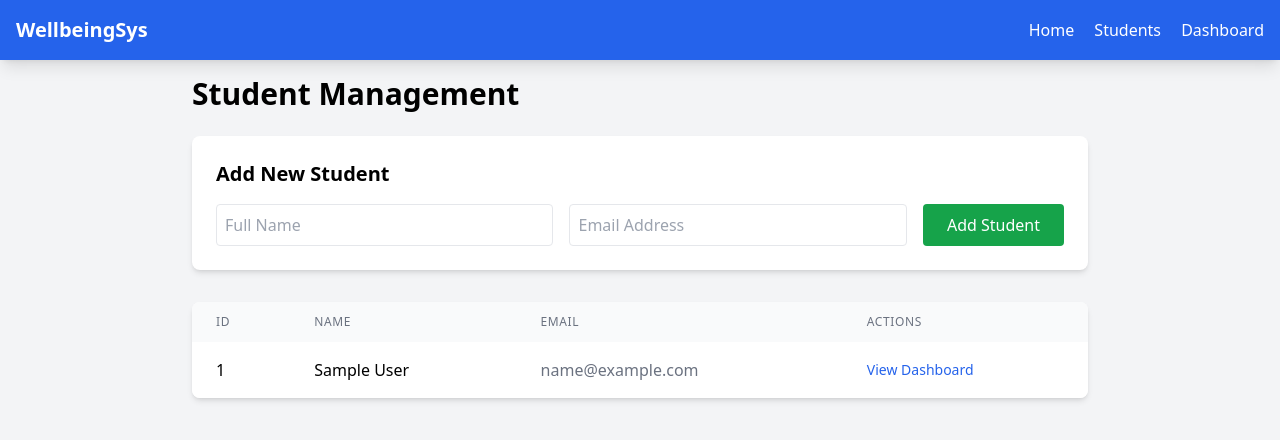
After one commit to Charbelto/Student_Wellbeing_Insights, a Flask app: page /students in a window 1280 px wide. The commit adds this page. Shown: the top 440 px of the page. Run offline with Flask 3, Linux system fonts and the light colour scheme; tables that the repository leaves empty hold one stand-in row (values such as "Sample post"); some libraries are stand-ins or nearby versions.

Commit message:
Implement Student management routes and UI

```diff
--- a/app/routes.py
+++ b/app/routes.py
@@ -1,5 +1,4 @@
-from flask import Blueprint, render_template, current_app, jsonify, request
-from app.database.models import StressLevel
+from flask import Blueprint, render_template, current_app, jsonify, request, redirect, url_for, flash
 
 main_bp = Blueprint('main', __name__)
 
@@ -7,21 +6,47 @@ main_bp = Blueprint('main', __name__)
 def index():
     return render_template('index.html')
 
+@main_bp.route('/students')
+def students():
+    all_students = current_app.student_service.get_all_students()
+    return render_template('students.html', students=all_students)
+
+@main_bp.route('/students/add', methods=['POST'])
+def add_student():
+    name = request.form.get('name')
+    email = request.form.get('email')
+
+    try:
+        current_app.student_service.create_student(name, email)
+        # flash('Student added successfully!', 'success') # Need secret key for flash
+    except ValueError as e:
+        # flash(str(e), 'error')
+        return render_template('students.html',
+                             students=current_app.student_service.get_all_students(),
+                             error=str(e))
+
+    return redirect(url_for('main.students'))
+
 @main_bp.route('/dashboard')
 def dashboard():
-    # For the prototype, we'll simulate data for a specific student or show system overview
-    # Let's show data for student_id=1 by default
-    student_id = 1
+    # If student_id is passed, show for that student, else show list or default
+    student_id = request.args.get('student_id', type=int)
 
-    # Ensure some data exists for demonstration if empty (optional, but good for first run)
-    # In production, this wouldn't be here.
-    if not current_app.attendance_service.get_student_attendance(student_id):
-        # Seed some data
-        from datetime import date
-        current_app.attendance_service.record_attendance(student_id, "CS101", "Present", date.today())
+    if not student_id:
+        # If no student selected, try to pick the first one or show empty state
+        students = current_app.student_service.get_all_students()
+        if students:
+            return redirect(url_for('main.dashboard', student_id=students[0].id))
+        else:
+            # No students at all
+            return render_template('dashboard.html', summary=None, error="No students found. Please add a student first.")
 
     summary = current_app.analytics_service.get_student_wellbeing_summary(student_id)
-    return render_template('dashboard.html', summary=summary)
+    # Also fetch student details to display name
+    student = current_app.student_service.get_student(student_id)
+    all_students = current_app.student_service.get_all_students()
+
+    return render_template('dashboard.html', summary=summary, student=student, all_students=all_students)
 
 @main_bp.route('/api/submit-survey', methods=['POST'])
 def submit_survey():
--- a/app/templates/base.html
+++ b/app/templates/base.html
@@ -12,6 +12,7 @@
             <a href="/" class="text-xl font-bold">WellbeingSys</a>
             <div class="space-x-4">
                 <a href="/" class="hover:text-blue-200">Home</a>
+                <a href="/students" class="hover:text-blue-200">Students</a>
                 <a href="/dashboard" class="hover:text-blue-200">Dashboard</a>
             </div>
         </div>
--- /dev/null
+++ b/app/templates/students.html
@@ -0,0 +1,61 @@
+{% extends "base.html" %}
+
+{% block content %}
+<div class="max-w-4xl mx-auto">
+    <h1 class="text-3xl font-bold mb-6">Student Management</h1>
+
+    {% if error %}
+    <div class="bg-red-100 border border-red-400 text-red-700 px-4 py-3 rounded mb-4">
+        {{ error }}
+    </div>
+    {% endif %}
+
+    <!-- Add Student Form -->
+    <div class="bg-white p-6 rounded-lg shadow-md mb-8">
+        <h2 class="text-xl font-semibold mb-4">Add New Student</h2>
+        <form action="/students/add" method="POST" class="flex gap-4">
+            <div class="flex-1">
+                <input type="text" name="name" placeholder="Full Name" required
+                       class="w-full border p-2 rounded">
+            </div>
+            <div class="flex-1">
+                <input type="email" name="email" placeholder="Email Address" required
+                       class="w-full border p-2 rounded">
+            </div>
+            <button type="submit" class="bg-green-600 text-white px-6 py-2 rounded hover:bg-green-700">
+                Add Student
+            </button>
+        </form>
+    </div>
+
+    <!-- Student List -->
+    <div class="bg-white rounded-lg shadow-md overflow-hidden">
+        <table class="min-w-full">
+            <thead class="bg-gray-50">
+                <tr>
+                    <th class="px-6 py-3 text-left text-xs font-medium text-gray-500 uppercase tracking-wider">ID</th>
+                    <th class="px-6 py-3 text-left text-xs font-medium text-gray-500 uppercase tracking-wider">Name</th>
+                    <th class="px-6 py-3 text-left text-xs font-medium text-gray-500 uppercase tracking-wider">Email</th>
+                    <th class="px-6 py-3 text-left text-xs font-medium text-gray-500 uppercase tracking-wider">Actions</th>
+                </tr>
+            </thead>
+            <tbody class="bg-white divide-y divide-gray-200">
+                {% for student in students %}
+                <tr>
+                    <td class="px-6 py-4 whitespace-nowrap">{{ student.id }}</td>
+                    <td class="px-6 py-4 whitespace-nowrap font-medium">{{ student.name }}</td>
+                    <td class="px-6 py-4 whitespace-nowrap text-gray-500">{{ student.email }}</td>
+                    <td class="px-6 py-4 whitespace-nowrap text-sm font-medium">
+                        <a href="/dashboard?student_id={{ student.id }}" class="text-blue-600 hover:text-blue-900">View Dashboard</a>
+                    </td>
+                </tr>
+                {% else %}
+                <tr>
+                    <td colspan="4" class="px-6 py-4 text-center text-gray-500">No students found.</td>
+                </tr>
+                {% endfor %}
+            </tbody>
+        </table>
+    </div>
+</div>
+{% endblock %}
```
Also changed, not shown: app/templates/dashboard.html (+35 -3 lines), tests/test_student_routes.py (added, +22 -0 lines).
